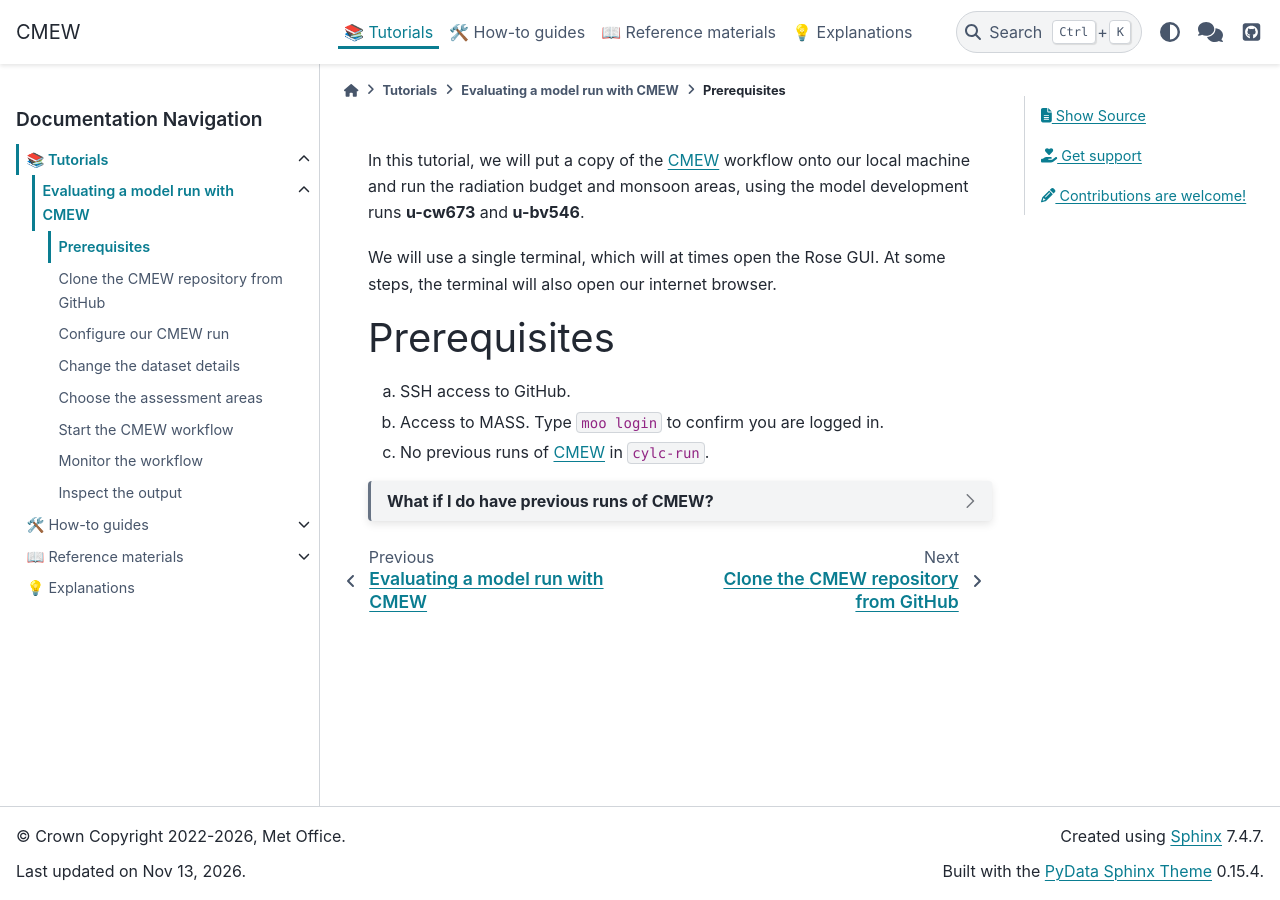
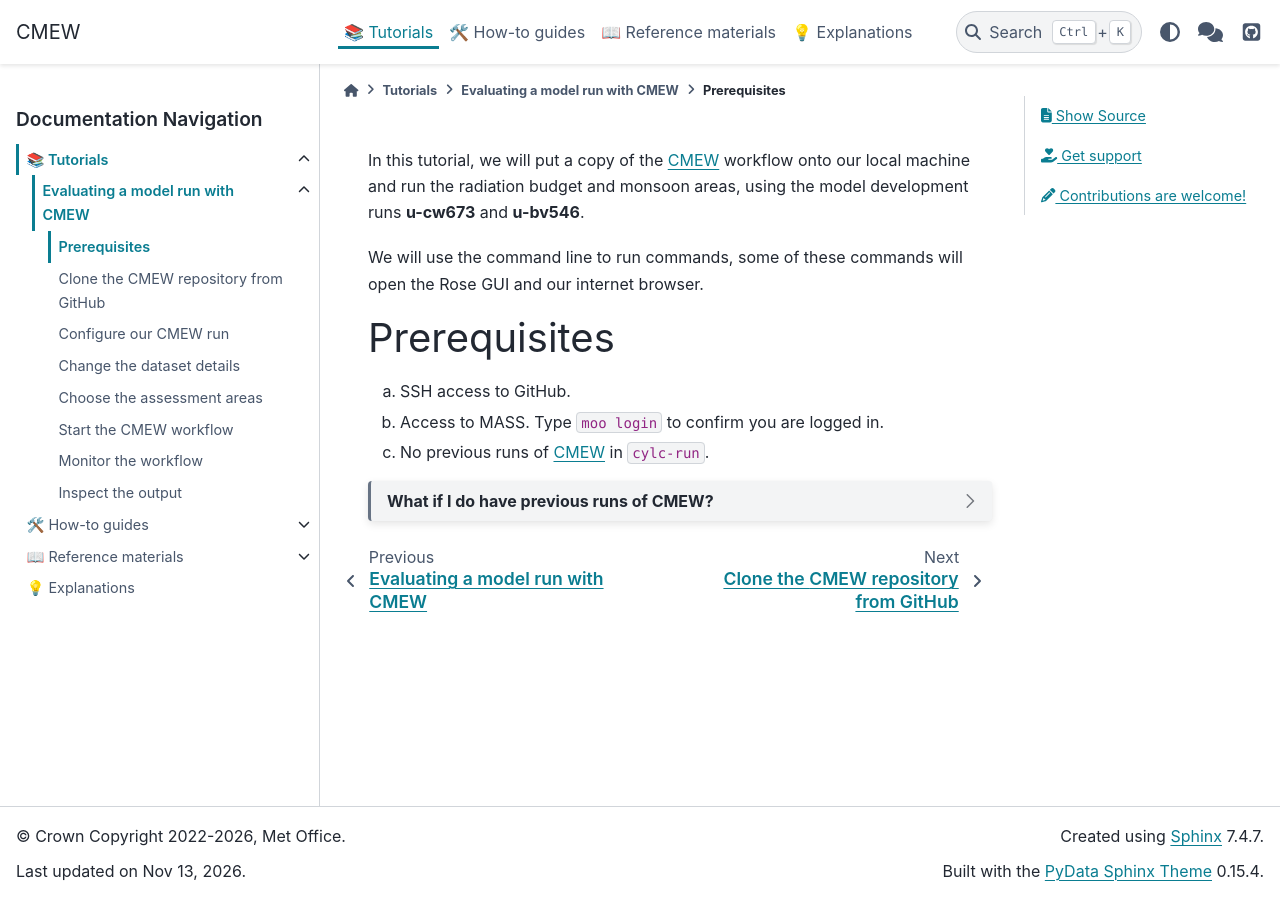
Before and after one commit to MetOffice/CMEW, a Sphinx documentation site: the page built from doc/source/tutorials/cloning_running_cmew/tutorial_part_0.rst, in a window 1280 px wide. Built offline with Sphinx 7.4.7 and the PyData theme 0.15.4, drawn with Linux system fonts in a browser that asks for light colours.

Commit message:
Tweaking suggestion

```diff
--- a/doc/source/tutorials/cloning_running_cmew/tutorial_part_0.rst
+++ b/doc/source/tutorials/cloning_running_cmew/tutorial_part_0.rst
@@ -6,8 +6,8 @@ we will put a copy of the |CMEW| workflow onto our local machine
 and run the radiation budget and monsoon areas,
 using the model development runs **u-cw673** and **u-bv546**.
 
-We will use a single terminal, which will at times open the Rose GUI.
-At some steps, the terminal will also open our internet browser.
+We will use the command line to run commands,
+some of these commands will open the Rose GUI and our internet browser.
 
 Prerequisites
 -------------
```
